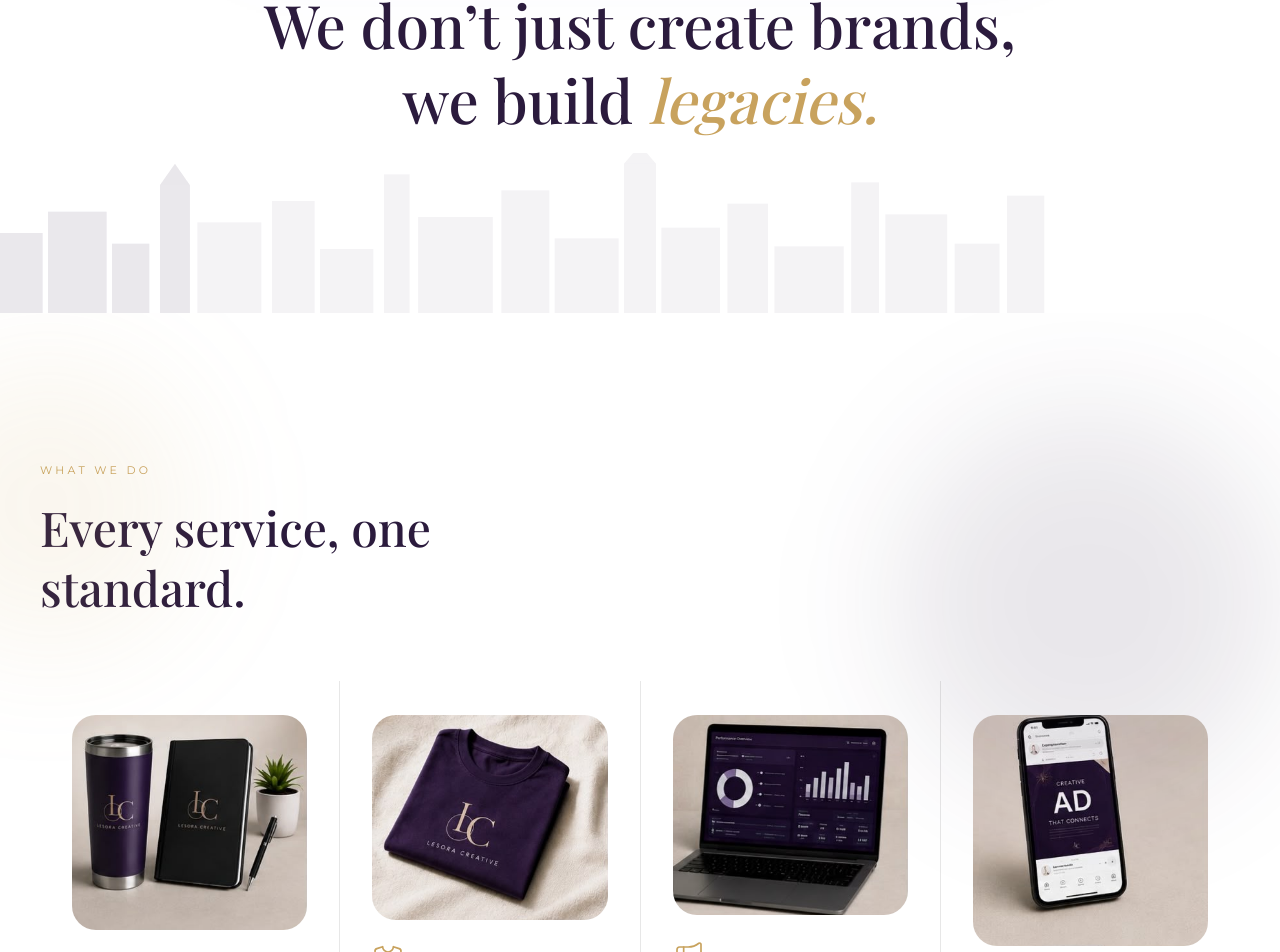
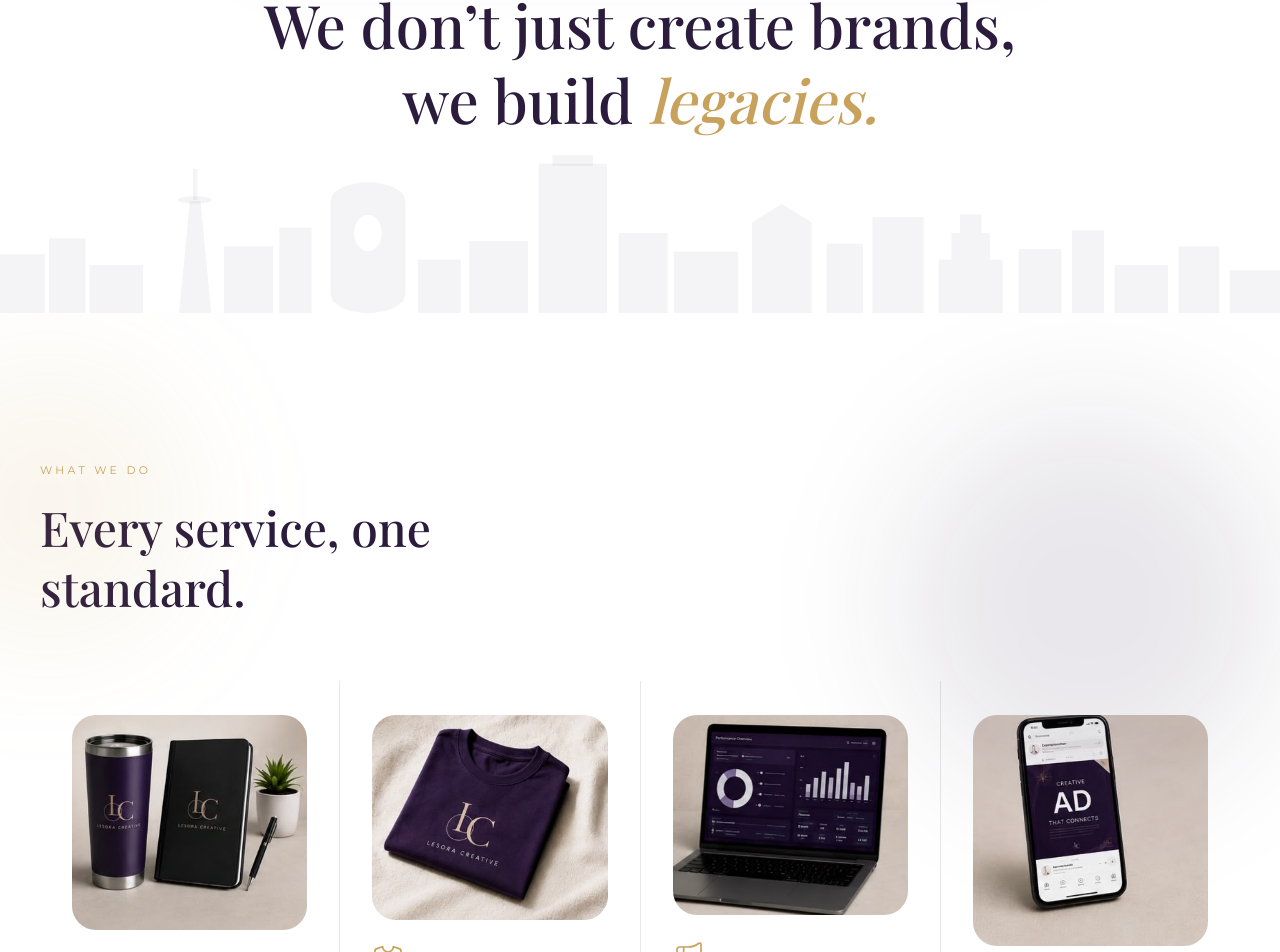
Before and after one commit to lohann16/Lesora-Creative, a Next.js app: page / in a window 1280 px wide. Shown: the part 2580-3532 px from the top of the page. Built offline with nearby package versions, Linux system fonts and the light colour scheme.

Commit message:
changing skyline to mimick that of johannesburg

```diff
--- a/src/components/Skyline.tsx
+++ b/src/components/Skyline.tsx
@@ -7,32 +7,52 @@ export default function Skyline({ className = "" }: { className?: string }) {
       aria-hidden="true"
     >
       <g fill="currentColor">
-        <rect x="0" y="150" width="40" height="150" />
-        <rect x="45" y="110" width="55" height="190" />
-        <rect x="105" y="170" width="35" height="130" />
-        <rect x="150" y="60" width="28" height="240" />
-        <polygon points="164,20 178,60 150,60" />
-        <rect x="185" y="130" width="60" height="170" />
-        <rect x="255" y="90" width="40" height="210" />
-        <rect x="300" y="180" width="50" height="120" />
-        <rect x="360" y="40" width="24" height="260" />
-        <rect x="392" y="120" width="70" height="180" />
-        <rect x="470" y="70" width="45" height="230" />
-        <rect x="520" y="160" width="60" height="140" />
-        <rect x="585" y="20" width="30" height="280" />
-        <polygon points="585,20 600,-15 615,20" />
-        <rect x="620" y="140" width="55" height="160" />
-        <rect x="682" y="95" width="38" height="205" />
-        <rect x="726" y="175" width="65" height="125" />
-        <rect x="798" y="55" width="26" height="245" />
-        <rect x="830" y="115" width="58" height="185" />
-        <rect x="895" y="170" width="42" height="130" />
-        <rect x="944" y="80" width="35" height="220" />
-        <rect x="0" y="150" width="40" height="150" />
-        <rect x="45" y="110" width="55" height="190" />
-        <rect x="105" y="170" width="35" height="130" />
-        <rect x="150" y="60" width="28" height="240" />
-        <polygon points="164,20 178,60 150,60" />
+        {/* low filler blocks, left */}
+        <rect x="0" y="190" width="42" height="110" />
+        <rect x="46" y="160" width="34" height="140" />
+        <rect x="84" y="210" width="50" height="90" />
+
+        {/* Hillbrow Tower — tapering mast, disc, antenna spike */}
+        <polygon points="168,300 178,90 188,90 198,300" />
+        <ellipse cx="183" cy="88" rx="16" ry="7" />
+        <rect x="181" y="30" width="4" height="58" />
+
+        <rect x="210" y="175" width="46" height="125" />
+        <rect x="262" y="140" width="30" height="160" />
+
+        {/* Ponte City — cylindrical tower with hollow core */}
+        <rect x="310" y="55" width="70" height="245" rx="35" />
+        <ellipse cx="345" cy="150" rx="14" ry="36" fill="#0000" style={{ mixBlendMode: "multiply" }} />
+        <rect x="335" y="115" width="20" height="70" fill="black" fillOpacity="0.001" />
+        <ellipse cx="345" cy="150" rx="13" ry="34" className="text-transparent" fill="var(--skyline-bg,#ffffff)" />
+
+        <rect x="392" y="200" width="40" height="100" />
+        <rect x="440" y="165" width="55" height="135" />
+
+        {/* Carlton Centre — tall flat-topped slab, tallest on the skyline */}
+        <rect x="505" y="20" width="64" height="280" />
+        <rect x="518" y="4" width="38" height="20" />
+
+        <rect x="580" y="150" width="46" height="150" />
+        <rect x="632" y="185" width="60" height="115" />
+
+        {/* pyramid-roofed office block */}
+        <rect x="705" y="130" width="56" height="170" />
+        <polygon points="705,130 733,95 761,130" />
+
+        <rect x="775" y="170" width="34" height="130" />
+        <rect x="818" y="120" width="48" height="180" />
+
+        {/* stepped bank-tower silhouette */}
+        <rect x="880" y="200" width="60" height="100" />
+        <rect x="892" y="150" width="36" height="50" />
+        <rect x="900" y="115" width="20" height="35" />
+
+        <rect x="955" y="180" width="40" height="120" />
+        <rect x="1005" y="145" width="30" height="155" />
+        <rect x="1045" y="210" width="50" height="90" />
+        <rect x="1105" y="175" width="38" height="125" />
+        <rect x="1153" y="220" width="47" height="80" />
       </g>
     </svg>
   );
```
